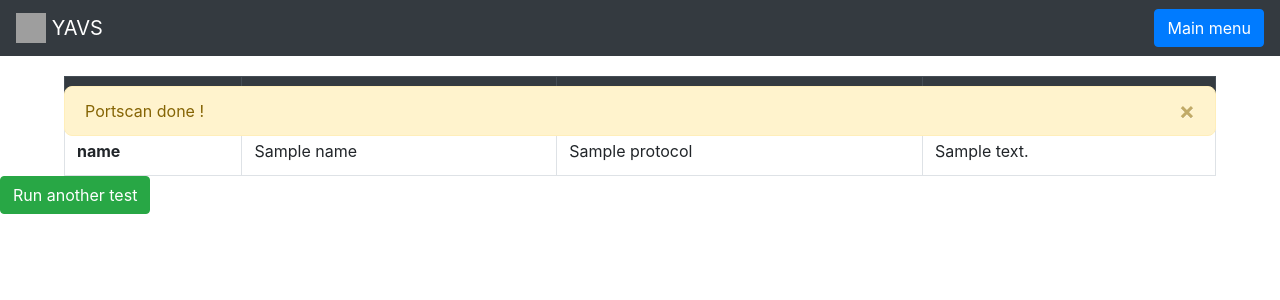
After one commit to haysberg/yavs-gui, a Flask app: page /portscan/1 in a window 1280 px wide. The commit adds this page. Shown: the top 300 px of the page. Run offline with Flask 2, Linux system fonts and the light colour scheme; a database or web service that is not in the repository returns one stand-in record (values such as "Sample title"); data that the repository does not hold is empty; some libraries are stand-ins or nearby versions; grey boxes are pictures that could not be loaded.

Commit message:
Added the portscan feature. Fixed a lot of the ugly CSS there was. Added a link to the home page in the navbar.

```diff
--- a/app.py
+++ b/app.py
@@ -21,3 +21,9 @@ def ping(target):
     result = requests.get("http://localhost:5000/ping/" + target)
     result = result.json()
     return render_template('ping.html', json=result, message_list=['Ping command done !'])
+
+@app.route('/portscan/<target>')
+def portscan(target):
+    result = requests.get("http://localhost:5000/portscan/" + target)
+    result = result.json()
+    return render_template('portscan.html', json=result, message_list=['Portscan done !'])
--- a/static/css/custom/main.css
+++ b/static/css/custom/main.css
@@ -1,9 +1,14 @@
 .main_container{
+    margin:auto;
+}
+
+.main-container .feature{
+    margin:auto;
     text-align: center;
 }
 
 .footer {
-    position: absolute;
+    position: fixed;
     bottom: 0;
     left: 0;
     width: 100%;
@@ -33,17 +38,18 @@
     margin-left: 10px;
 }
 
-.console-line p{
-
+.feature-container{
+    max-width: 50%;
+    margin:auto;
 }
 
-.feature-container{
-    max-width: 50%;
-
+.feature-container *{
+    margin: auto;
+    margin-top: 10px;
 }
 
 .feature{
-    display: inline;
+    width: 100% !important;
 }
 
 .message{
@@ -58,3 +64,8 @@
 nav{
     margin-bottom: 20px;
 }
+
+table{
+    width:90% !important;
+    margin: auto !important;
+}
--- a/static/js/custom/custom.js
+++ b/static/js/custom/custom.js
@@ -3,3 +3,9 @@ function jsping(){
     document.location = "/ping/" + text
     print("/ping/" + text)
 }
+
+function jsportscan(){
+    text = document.getElementById("portscaninput").value
+    document.location = "/portscan/" + text
+    print("/portscan/" + text)
+}
--- a/templates/layout.html
+++ b/templates/layout.html
@@ -10,13 +10,13 @@
 
     <body>
         <nav class="navbar navbar-dark bg-dark">
-            <a class="navbar-brand" href="#">
+            <a class="navbar-brand" href="/">
                 <img src="https://getbootstrap.com/docs/4.4/assets/brand/bootstrap-solid.svg" width="30" height="30" class="d-inline-block align-top" alt="">
                 YAVS {% if ip is defined %}- {{ip}} {% endif %}
             </a>
-            <li class="nav-item">
-                <a class="nav-link active" href="/">Home</a>
-            </li>
+            <form class="form-inline">
+                <button class="btn btn-primary" type="button">Main menu</button>
+              </form>
         </nav>
         <div class="main_container">
         {% if message_list is defined %}
@@ -31,11 +31,6 @@
         {% endif %}
         {% block content %}{% endblock %}
         </div>
-        <footer class="footer">
-            <div class="alert alert-primary" role="alert">
-                <p>FOOTER CONTENT TO PUT HERE</p>
-              </div>
-        </footer>
     </body>
     <script src="https://code.jquery.com/jquery-3.4.1.slim.min.js" integrity="sha384-J6qa4849blE2+poT4WnyKhv5vZF5SrPo0iEjwBvKU7imGFAV0wwj1yYfoRSJoZ+n" crossorigin="anonymous"></script>
     <script src="https://cdn.jsdelivr.net/npm/popper.js@1.16.0/dist/umd/popper.min.js" integrity="sha384-Q6E9RHvbIyZFJoft+2mJbHaEWldlvI9IOYy5n3zV9zzTtmI3UksdQRVvoxMfooAo" crossorigin="anonymous"></script>
--- /dev/null
+++ b/templates/portscan.html
@@ -0,0 +1,36 @@
+{% extends "layout.html" %}
+{% block content %}
+        <table class="table table-bordered table-hover">
+            <thead class="thead-dark">
+                <tr>
+                  <th scope="col">Port #</th>
+                  <th scope="col">Protocol</th>
+                  <th scope="col">L3 Protocol</th>
+                  <th scope="col">Description</th>
+                </tr>
+              </thead>
+        {% if json is defined %}
+            {% for port, info in json.items() %}
+            <tr>
+
+                {% if info == "NO INFO" %}
+                    <th>{{ port }}</th>
+                    <td>NO INFO</td>
+                    <td>NO INFO</td>
+                    <td>NO INFO</td>
+                </tr>
+                {% else %}
+                    {% for description in info %}
+                        <th>{{ port }}</th>
+                        <td>{{ description.name }}</td>
+                        <td>{{ description.protocol }}</td>
+                        <td>{{ description.description }}</td>
+                    </tr>
+                    {% endfor %}
+                {% endif %}
+
+            {% endfor %}
+        {% endif %}
+    </table>
+    <a href="/"><button type="button" class="btn btn-success">Run another test</button></a>
+{% endblock %}
```
Also changed, not shown: templates/index.html (+10 -2 lines).
